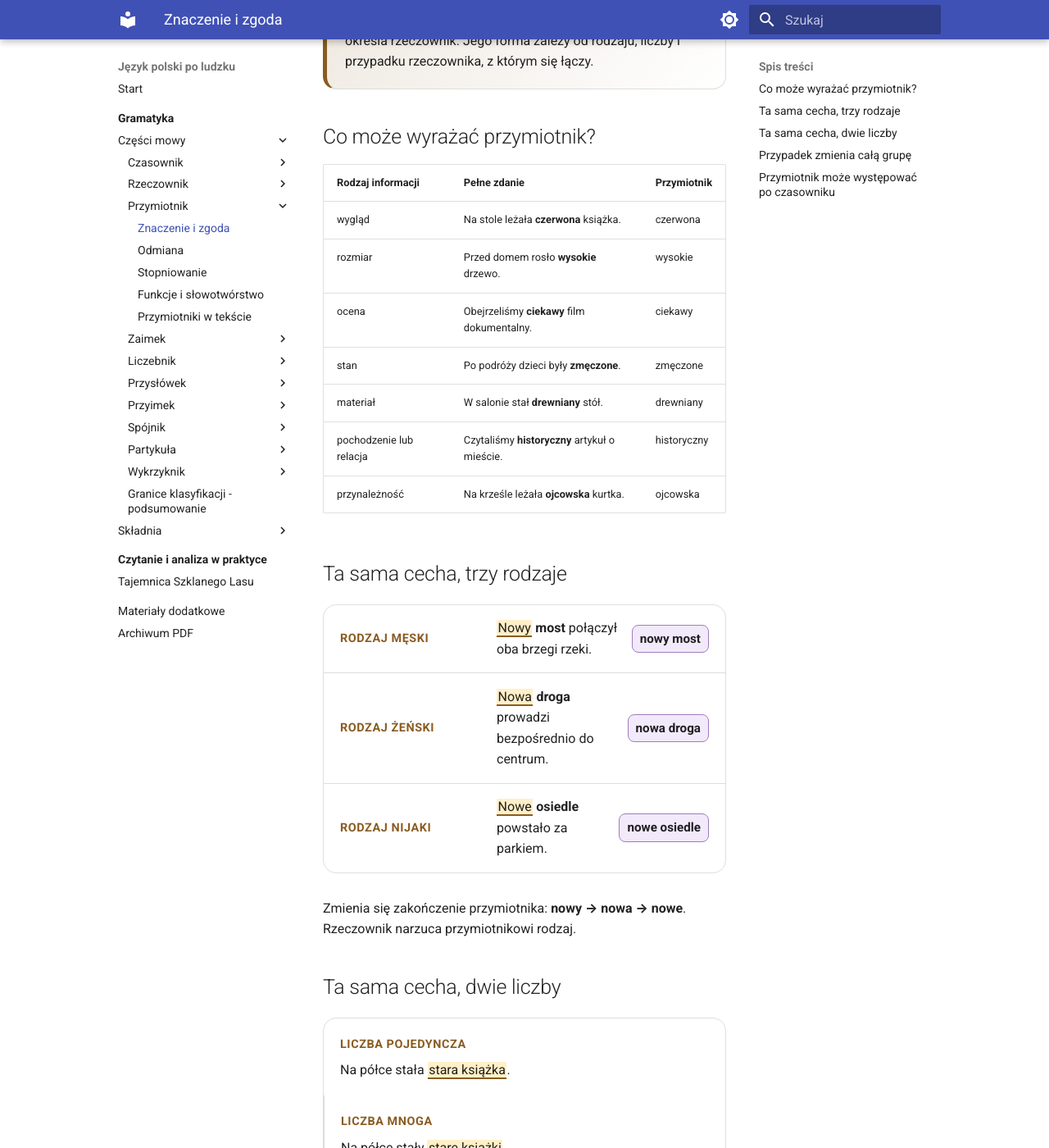
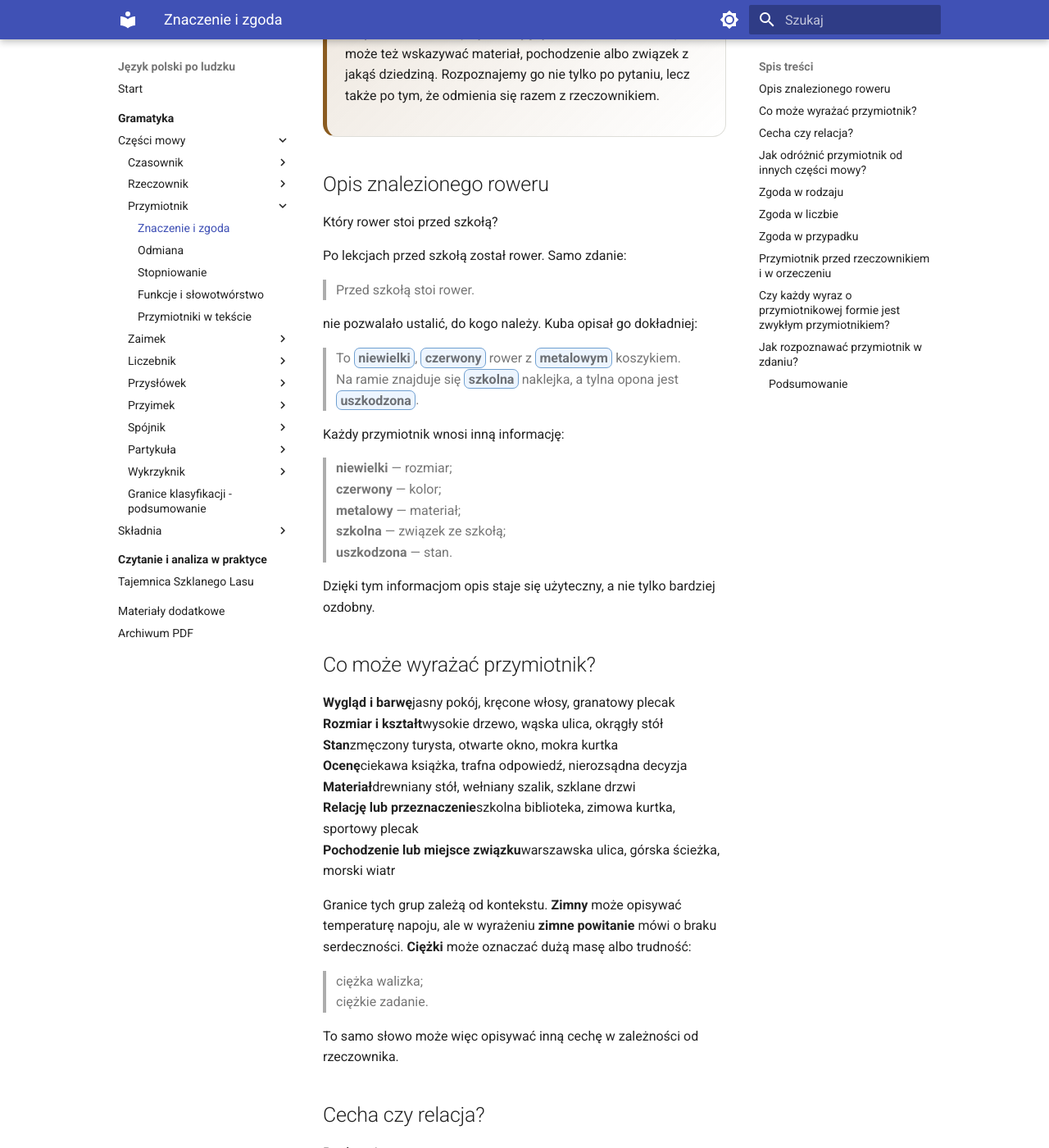
Before and after one commit to dchorazkiewicz/SP_JP, an MkDocs documentation site: the page built from docs/gramatyka/czesci-mowy/przymiotnik/znaczenie-i-zgoda.md, in a window 1280 px wide and 1400 px high, scrolled down 231 px. Shown: the whole window at 82% size. Built offline with MkDocs 1.6.1 and Material for MkDocs 9.7.7, drawn with Linux system fonts in a browser that asks for light colours; some of the changed text lies outside the part shown.

Commit message:
Rewrite adjective meaning and agreement lesson

```diff
--- a/docs/gramatyka/czesci-mowy/przymiotnik/znaczenie-i-zgoda.md
+++ b/docs/gramatyka/czesci-mowy/przymiotnik/znaczenie-i-zgoda.md
@@ -1,126 +1,191 @@
-# Znaczenie przymiotnika i zgoda z rzeczownikiem
+# Co wyraża przymiotnik i jak go rozpoznać?
 
 <div class="adjective-lesson" markdown>
 
-<div class="lesson-lead">
-Przymiotnik nazywa cechę, właściwość albo relację i zwykle określa rzeczownik. Jego forma zależy od rodzaju, liczby i przypadku rzeczownika, z którym się łączy.
+<div class="lesson-lead" markdown>
+
+Przymiotnik może opisywać wygląd, rozmiar, stan i ocenę, ale może też wskazywać materiał, pochodzenie albo związek z jakąś dziedziną. Rozpoznajemy go nie tylko po pytaniu, lecz także po tym, że odmienia się razem z rzeczownikiem.
+
+</div>
+
+## Opis znalezionego roweru
+
+<div class="adjective-story" markdown>
+  <div class="adjective-story__title">Który rower stoi przed szkołą?</div>
+  <div class="adjective-story__body" markdown>
+
+Po lekcjach przed szkołą został rower. Samo zdanie:
+
+> Przed szkołą stoi <span class="noun-anchor">rower</span>.
+
+nie pozwalało ustalić, do kogo należy. Kuba opisał go dokładniej:
+
+> To <span class="form-focus">niewielki</span>, <span class="form-focus">czerwony</span> <span class="noun-anchor">rower</span> z <span class="form-focus">metalowym</span> <span class="noun-anchor">koszykiem</span>.
+> Na ramie znajduje się <span class="form-focus">szkolna</span> <span class="noun-anchor">naklejka</span>, a tylna opona jest <span class="form-focus">uszkodzona</span>.
+
+Każdy przymiotnik wnosi inną informację:
+
+> **niewielki** — rozmiar;
+> **czerwony** — kolor;
+> **metalowy** — materiał;
+> **szkolna** — związek ze szkołą;
+> **uszkodzona** — stan.
+
+Dzięki tym informacjom opis staje się użyteczny, a nie tylko bardziej ozdobny.
+
+  </div>
 </div>
 
 ## Co może wyrażać przymiotnik?
 
-| Rodzaj informacji | Pełne zdanie | Przymiotnik |
-|---|---|---|
-| wygląd | Na stole leżała **czerwona** książka. | czerwona |
-| rozmiar | Przed domem rosło **wysokie** drzewo. | wysokie |
-| ocena | Obejrzeliśmy **ciekawy** film dokumentalny. | ciekawy |
-| stan | Po podróży dzieci były **zmęczone**. | zmęczone |
-| materiał | W salonie stał **drewniany** stół. | drewniany |
-| pochodzenie lub relacja | Czytaliśmy **historyczny** artykuł o mieście. | historyczny |
-| przynależność | Na krześle leżała **ojcowska** kurtka. | ojcowska |
+<div class="adjective-concept-grid">
+  <div class="adjective-concept-card"><strong>Wygląd i barwę</strong>jasny pokój, kręcone włosy, granatowy plecak</div>
+  <div class="adjective-concept-card"><strong>Rozmiar i kształt</strong>wysokie drzewo, wąska ulica, okrągły stół</div>
+  <div class="adjective-concept-card"><strong>Stan</strong>zmęczony turysta, otwarte okno, mokra kurtka</div>
+  <div class="adjective-concept-card"><strong>Ocenę</strong>ciekawa książka, trafna odpowiedź, nierozsądna decyzja</div>
+  <div class="adjective-concept-card"><strong>Materiał</strong>drewniany stół, wełniany szalik, szklane drzwi</div>
+  <div class="adjective-concept-card"><strong>Relację lub przeznaczenie</strong>szkolna biblioteka, zimowa kurtka, sportowy plecak</div>
+  <div class="adjective-concept-card"><strong>Pochodzenie lub miejsce związku</strong>warszawska ulica, górska ścieżka, morski wiatr</div>
+</div>
 
-## Ta sama cecha, trzy rodzaje
+Granice tych grup zależą od kontekstu. **Zimny** może opisywać temperaturę napoju, ale w wyrażeniu **zimne powitanie** mówi o braku serdeczności. **Ciężki** może oznaczać dużą masę albo trudność:
+
+> ciężka walizka;
+> ciężkie zadanie.
+
+To samo słowo może więc opisywać inną cechę w zależności od rzeczownika.
+
+## Cecha czy relacja?
+
+Porównaj:
+
+> <span class="form-focus">ciepły</span> <span class="noun-anchor">dzień</span>;
+> <span class="form-focus">letni</span> <span class="noun-anchor">dzień</span>.
+
+**Ciepły** nazywa cechę, która może mieć różne natężenie: dzień może być cieplejszy albo najcieplejszy.
+
+**Letni** wskazuje przede wszystkim związek z latem. Nie oznacza zwykle cechy o większym lub mniejszym natężeniu. Dlatego naturalnie powiemy:
+
+> cieplejszy dzień,
+
+ale nie w zwykłym znaczeniu:
+
+> ~~bardziej letni dzień~~.
+
+Przymiotniki pierwszego typu nazywa się często **jakościowymi**, a drugiego — **relacyjnymi**. Nie trzeba jednak zaczynać od nazwy grupy. Najpierw warto zapytać, czy wyraz opisuje stopniowalną cechę, czy wskazuje związek z czymś.
+
+## Jak odróżnić przymiotnik od innych części mowy?
+
+Porównaj wyrazy związane z ciszą:
+
+> W bibliotece panowała <span class="noun-anchor">cisza</span>.
+> Uczniowie rozmawiali <span class="adverb-focus">cicho</span>.
+> Czytelnia była <span class="form-focus">cicha</span>.
+
+- **cisza** jest rzeczownikiem — ma rodzaj i odmienia się przez przypadki;
+- **cicho** jest przysłówkiem — określa sposób mówienia i się nie odmienia;
+- **cicha** jest przymiotnikiem — dopasowuje się do rzeczownika **czytelnia**.
+
+Zmiana rzeczownika ujawnia zmianę przymiotnika:
+
+> cichy korytarz;
+> cicha sala;
+> ciche miejsce;
+> ciche sale.
+
+<div class="adjective-checkpoint">
+  <div class="adjective-checkpoint__title">Jak rozpoznajemy przymiotnik?</div>
+  <p>Sprawdzamy, czy określa rzeczownik i czy może dopasować do niego rodzaj, liczbę oraz przypadek.</p>
+  <p class="adjective-checkpoint__term">Pytania <strong>jaki? jaka? jakie?</strong> pomagają, ale nie zastępują obserwacji odmiany i funkcji w zdaniu.</p>
+</div>
+
+## Zgoda w rodzaju
+
+W przykładach przymiotnik ma złotą ramkę, a rzeczownik, do którego się dopasowuje, jest zaznaczony zielenią.
 
 <div class="example-series">
-  <div class="example-row">
-    <span class="grammar-badge">rodzaj męski</span>
-    <p><span class="agreement-mark">Nowy</span> <strong>most</strong> połączył oba brzegi rzeki.</p>
-    <span class="change-note">nowy most</span>
-  </div>
-  <div class="example-row">
-    <span class="grammar-badge">rodzaj żeński</span>
-    <p><span class="agreement-mark">Nowa</span> <strong>droga</strong> prowadzi bezpośrednio do centrum.</p>
-    <span class="change-note">nowa droga</span>
-  </div>
-  <div class="example-row">
-    <span class="grammar-badge">rodzaj nijaki</span>
-    <p><span class="agreement-mark">Nowe</span> <strong>osiedle</strong> powstało za parkiem.</p>
-    <span class="change-note">nowe osiedle</span>
-  </div>
+  <div class="example-row"><span class="grammar-badge">rodzaj męski</span><p><span class="form-focus">Nowy</span> <span class="noun-anchor">most</span> połączył brzegi.</p><span class="change-note">nowy most</span></div>
+  <div class="example-row"><span class="grammar-badge">rodzaj żeński</span><p><span class="form-focus">Nowa</span> <span class="noun-anchor">droga</span> prowadzi do miasta.</p><span class="change-note">nowa droga</span></div>
+  <div class="example-row"><span class="grammar-badge">rodzaj nijaki</span><p><span class="form-focus">Nowe</span> <span class="noun-anchor">osiedle</span> powstało za parkiem.</p><span class="change-note">nowe osiedle</span></div>
 </div>
 
-Zmienia się zakończenie przymiotnika: **nowy → nowa → nowe**. Rzeczownik narzuca przymiotnikowi rodzaj.
+Przymiotnik nie „wybiera” rodzaju samodzielnie. Przyjmuje formę zgodną z rzeczownikiem.
 
-## Ta sama cecha, dwie liczby
+## Zgoda w liczbie
 
 <div class="comparison-grid">
-  <div class="comparison-item">
-    <span class="comparison-label">liczba pojedyncza</span>
-    <p>Na półce stała <span class="agreement-mark">stara książka</span>.</p>
-  </div>
-  <div class="comparison-item">
-    <span class="comparison-label">liczba mnoga</span>
-    <p>Na półce stały <span class="agreement-mark">stare książki</span>.</p>
-  </div>
+  <div class="comparison-item"><span class="comparison-label">liczba pojedyncza</span><p>Na półce stała <span class="form-focus">stara</span> <span class="noun-anchor">książka</span>.</p></div>
+  <div class="comparison-item"><span class="comparison-label">liczba mnoga</span><p>Na półce stały <span class="form-focus">stare</span> <span class="noun-anchor">książki</span>.</p></div>
 </div>
 
+W liczbie mnogiej ważny jest podział na formy męskoosobowe i niemęskoosobowe:
+
 <div class="comparison-grid">
-  <div class="comparison-item">
-    <span class="comparison-label">męskoosobowy</span>
-    <p><span class="agreement-mark">Młodzi uczniowie</span> weszli do sali.</p>
-  </div>
-  <div class="comparison-item">
-    <span class="comparison-label">niemęskoosobowy</span>
-    <p><span class="agreement-mark">Młode uczennice</span> weszły do sali.</p>
-  </div>
+  <div class="comparison-item"><span class="comparison-label">męskoosobowa</span><p><span class="form-focus">Młodzi</span> <span class="noun-anchor">uczniowie</span> weszli do sali.</p></div>
+  <div class="comparison-item"><span class="comparison-label">niemęskoosobowa</span><p><span class="form-focus">Młode</span> <span class="noun-anchor">uczennice</span> weszły do sali.</p></div>
+  <div class="comparison-item"><span class="comparison-label">niemęskoosobowa</span><p><span class="form-focus">Młode</span> <span class="noun-anchor">psy</span> czekały przy bramie.</p></div>
 </div>
 
-W liczbie mnogiej forma przymiotnika zależy od tego, czy rzeczownik jest męskoosobowy: **młodzi uczniowie**, ale **młode uczennice, młode psy, młode drzewa**.
+Nie wystarczy więc powiedzieć, że w liczbie mnogiej przymiotnik zawsze ma jedną końcówkę.
 
-## Przypadek zmienia całą grupę
+## Zgoda w przypadku
+
+Rzeczownik i przymiotnik zmieniają przypadek razem:
 
 <div class="example-series">
-  <div class="example-row">
-    <span class="grammar-badge">mianownik</span>
-    <p><span class="agreement-mark">Ta zielona kurtka</span> wisi przy drzwiach.</p>
-    <span class="change-note">kto? co?</span>
-  </div>
-  <div class="example-row">
-    <span class="grammar-badge">dopełniacz</span>
-    <p>Nie widzę <span class="agreement-mark">tej zielonej kurtki</span> w szafie.</p>
-    <span class="change-note">kogo? czego?</span>
-  </div>
-  <div class="example-row">
-    <span class="grammar-badge">celownik</span>
-    <p>Przyglądam się <span class="agreement-mark">tej zielonej kurtce</span>.</p>
-    <span class="change-note">komu? czemu?</span>
-  </div>
-  <div class="example-row">
-    <span class="grammar-badge">biernik</span>
-    <p>Zakładam <span class="agreement-mark">tę zieloną kurtkę</span> przed wyjściem.</p>
-    <span class="change-note">kogo? co?</span>
-  </div>
-  <div class="example-row">
-    <span class="grammar-badge">narzędnik</span>
-    <p>Idę do szkoły z <span class="agreement-mark">tą zieloną kurtką</span> w plecaku.</p>
-    <span class="change-note">z kim? z czym?</span>
-  </div>
-  <div class="example-row">
-    <span class="grammar-badge">miejscownik</span>
-    <p>Rozmawiamy o <span class="agreement-mark">tej zielonej kurtce</span>.</p>
-    <span class="change-note">o kim? o czym?</span>
-  </div>
+  <div class="example-row"><span class="grammar-badge">mianownik</span><p><span class="form-focus">Zielona</span> <span class="noun-anchor">kurtka</span> wisi przy drzwiach.</p><span class="change-note">co wisi?</span></div>
+  <div class="example-row"><span class="grammar-badge">dopełniacz</span><p>Nie widzę <span class="form-focus">zielonej</span> <span class="noun-anchor">kurtki</span>.</p><span class="change-note">czego nie widzę?</span></div>
+  <div class="example-row"><span class="grammar-badge">celownik</span><p>Przyglądam się <span class="form-focus">zielonej</span> <span class="noun-anchor">kurtce</span>.</p><span class="change-note">czemu?</span></div>
+  <div class="example-row"><span class="grammar-badge">biernik</span><p>Zakładam <span class="form-focus">zieloną</span> <span class="noun-anchor">kurtkę</span>.</p><span class="change-note">co zakładam?</span></div>
+  <div class="example-row"><span class="grammar-badge">narzędnik</span><p>Idę z <span class="form-focus">zieloną</span> <span class="noun-anchor">kurtką</span>.</p><span class="change-note">z czym?</span></div>
+  <div class="example-row"><span class="grammar-badge">miejscownik</span><p>Rozmawiamy o <span class="form-focus">zielonej</span> <span class="noun-anchor">kurtce</span>.</p><span class="change-note">o czym?</span></div>
 </div>
 
-W każdym zdaniu zmienia się jednocześnie zaimek, przymiotnik i rzeczownik: **ta zielona kurtka → tej zielonej kurtki → tę zieloną kurtkę → tą zieloną kurtką**.
+Przypadek całej grupy wynika z jej związku z czasownikiem lub przyimkiem. Przymiotnik tylko dostosowuje swoją formę do rzeczownika.
 
-## Przymiotnik może występować po czasowniku
+## Przymiotnik przed rzeczownikiem i w orzeczeniu
 
-<div class="comparison-grid">
-  <div class="comparison-item">
-    <span class="comparison-label">przed rzeczownikiem</span>
-    <p>Na stole stał <strong>gorący czajnik</strong>.</p>
-  </div>
-  <div class="comparison-item">
-    <span class="comparison-label">w orzeczeniu</span>
-    <p>Czajnik był <strong>gorący</strong>.</p>
-  </div>
+> Na stole stał <span class="form-focus">gorący</span> <span class="noun-anchor">czajnik</span>.
+> <span class="noun-anchor">Czajnik</span> był <span class="form-focus">gorący</span>.
+
+W pierwszym zdaniu przymiotnik bezpośrednio określa rzeczownik i jest przydawką.
+
+W drugim występuje po czasowniku **był** i współtworzy orzeczenie imienne. Nadal zgadza się z rzeczownikiem:
+
+> herbata była gorąca;
+> mleko było gorące;
+> napoje były gorące.
+
+## Czy każdy wyraz o przymiotnikowej formie jest zwykłym przymiotnikiem?
+
+> <span class="form-focus">Czytający</span> <span class="noun-anchor">uczeń</span> robił notatki.
+> <span class="form-focus">Przeczytana</span> <span class="noun-anchor">książka</span> wróciła na półkę.
+
+Wyrazy **czytający** i **przeczytana** odmieniają się podobnie do przymiotników, ale zachowują znaczenie czynności. Są imiesłowami przymiotnikowymi. Granicę między zwykłym przymiotnikiem a imiesłowem rozpoznajemy przez znaczenie i związek z czasownikiem, nie tylko przez końcówkę.
+
+## Jak rozpoznawać przymiotnik w zdaniu?
+
+<div class="adjective-step-list">
+  <div class="adjective-step"><strong>Przeczytaj całe zdanie.</strong> Ustal, który rzeczownik jest opisywany.</div>
+  <div class="adjective-step"><strong>Sprawdź znaczenie.</strong> Czy wyraz nazywa cechę, stan, ocenę albo relację?</div>
+  <div class="adjective-step"><strong>Zmień rzeczownik.</strong> Porównaj: <em>cichy pokój, cicha sala, ciche miejsce</em>.</div>
+  <div class="adjective-step"><strong>Sprawdź przypadek.</strong> Porównaj: <em>zielona kurtka, zielonej kurtki, zieloną kurtką</em>.</div>
+  <div class="adjective-step"><strong>Porównaj z innymi częściami mowy.</strong> <em>cisza</em> jest rzeczownikiem, <em>cicho</em> przysłówkiem, a <em>cichy</em> przymiotnikiem.</div>
+  <div class="adjective-step"><strong>Zwróć uwagę na formy czasownikowe.</strong> Wyraz podobny do przymiotnika może być imiesłowem.</div>
 </div>
 
-W pierwszym zdaniu przymiotnik bezpośrednio określa rzeczownik. W drugim jest częścią orzeczenia imiennego i informuje o stanie podmiotu.
+<div class="adjective-summary">
+<h3>Podsumowanie</h3>
+<ul>
+  <li>Przymiotnik może nazywać cechę, stan i ocenę albo wskazywać materiał, pochodzenie i relację.</li>
+  <li>Forma przymiotnika zgadza się z rzeczownikiem w rodzaju, liczbie i przypadku.</li>
+  <li>Przymiotnik może występować przy rzeczowniku albo jako część orzeczenia imiennego.</li>
+  <li>Nie każdy przymiotnik nazywa cechę o różnym natężeniu, dlatego nie każdy naturalnie się stopniuje.</li>
+  <li>Pytania są pomocą, ale przymiotnik rozpoznajemy także po odmianie i funkcji w zdaniu.</li>
+  <li>Formy podobne do przymiotników mogą być imiesłowami i zachowywać znaczenie czynności.</li>
+</ul>
+</div>
 
-!!! important "Nie każde słowo nazywające cechę jest przymiotnikiem"
-    W zdaniu „Marta mówi **cicho**” wyraz **cicho** jest przysłówkiem, ponieważ określa sposób mówienia. W zdaniu „Marta ma **cichy** głos” wyraz **cichy** jest przymiotnikiem, ponieważ określa rzeczownik **głos**.
-
-[Przejdź dalej: odmiana](../odmiana/){ .md-button .md-button--primary }
+[Przejdź dalej: odmiana przymiotnika](../odmiana/){ .md-button .md-button--primary }
 
 </div>
```
